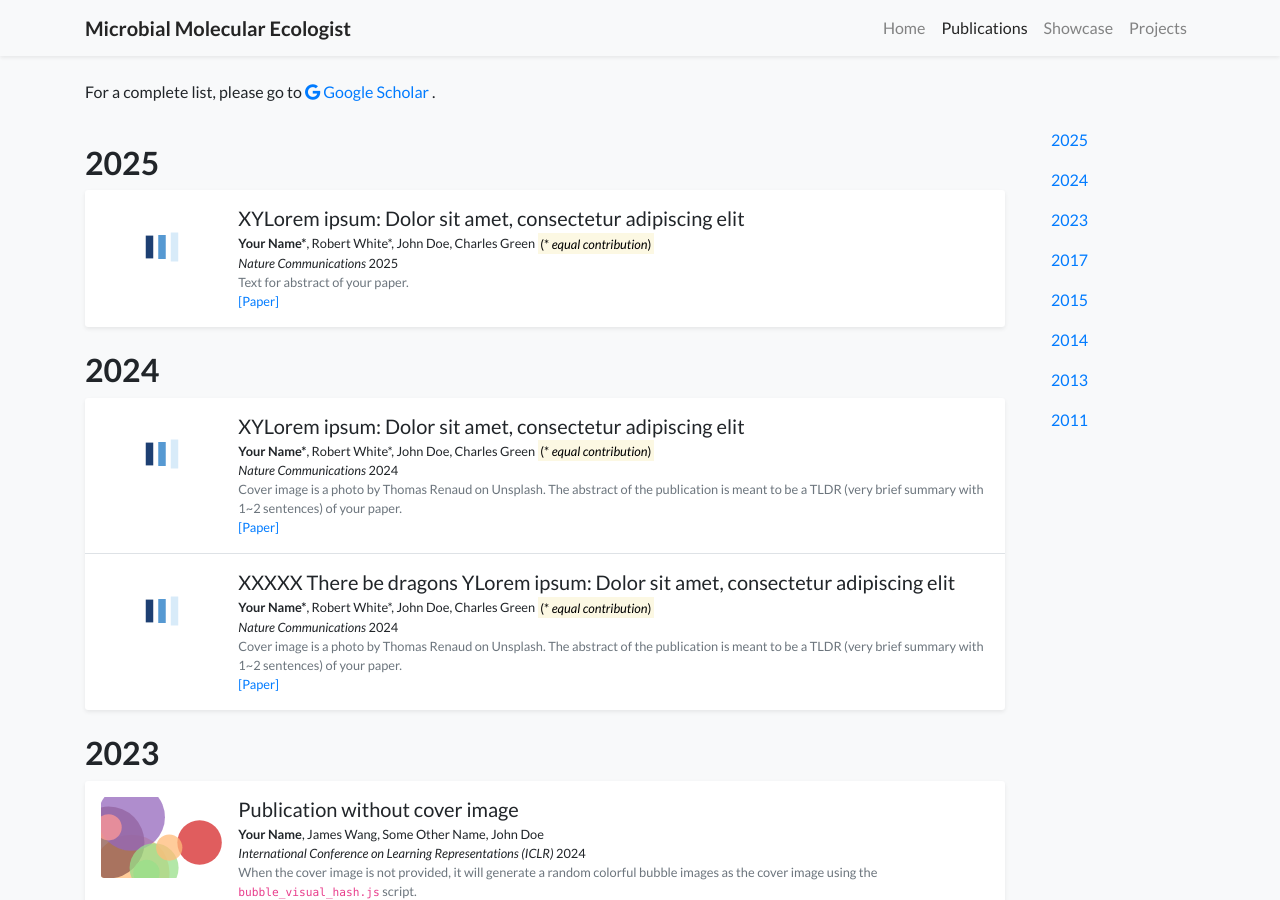
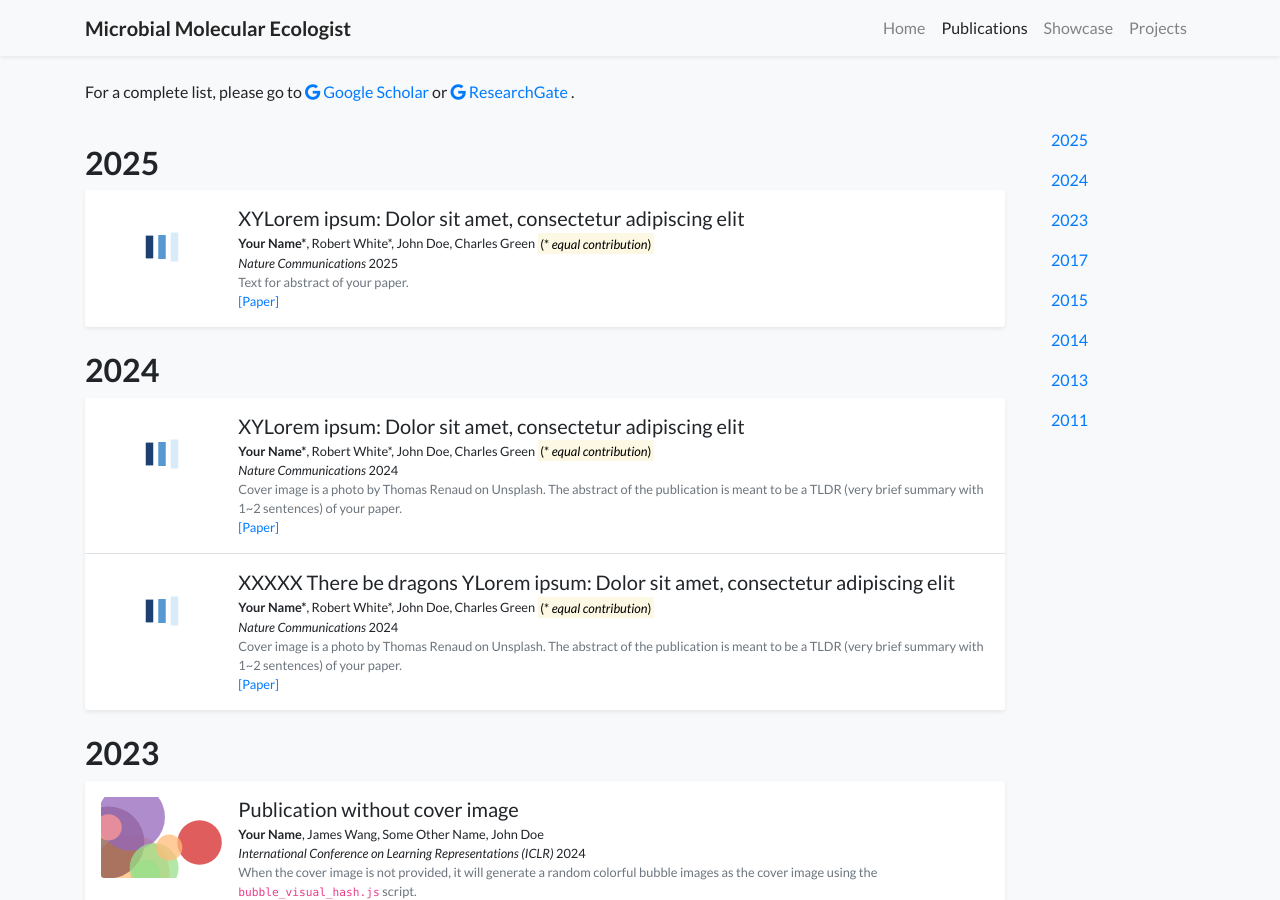
Before and after one commit to micromole/micromole.github.io, a Jekyll site: the page built from publications.html, in a window 1280 px wide and 900 px high. Built offline with Jekyll 4.4.1, drawn with Linux system fonts in a browser that asks for light colours; nearby versions of some CDN libraries; comment, search, counter and statistics services are not loaded; a style sheet for code colours, icons or effects is not loaded.

Commit message:
Update publications.html

```diff
--- a/publications.html
+++ b/publications.html
@@ -8,6 +8,9 @@ body_attr: >-
 <blockquote>
     For a complete list, please go to <a href="https://scholar.google.com/citations?user=pXG_5hYAAAAJ" target="_blank">
     <i class="fab fa-google"></i> Google Scholar
+</a> or
+  <a href="https://www.researchgate.net/profile/Arne-Weinhold " target="_blank">
+    <i class="fa-brands fa-researchgatefab fa-google"></i> ResearchGate
 </a>.
 </blockquote>
 
```
